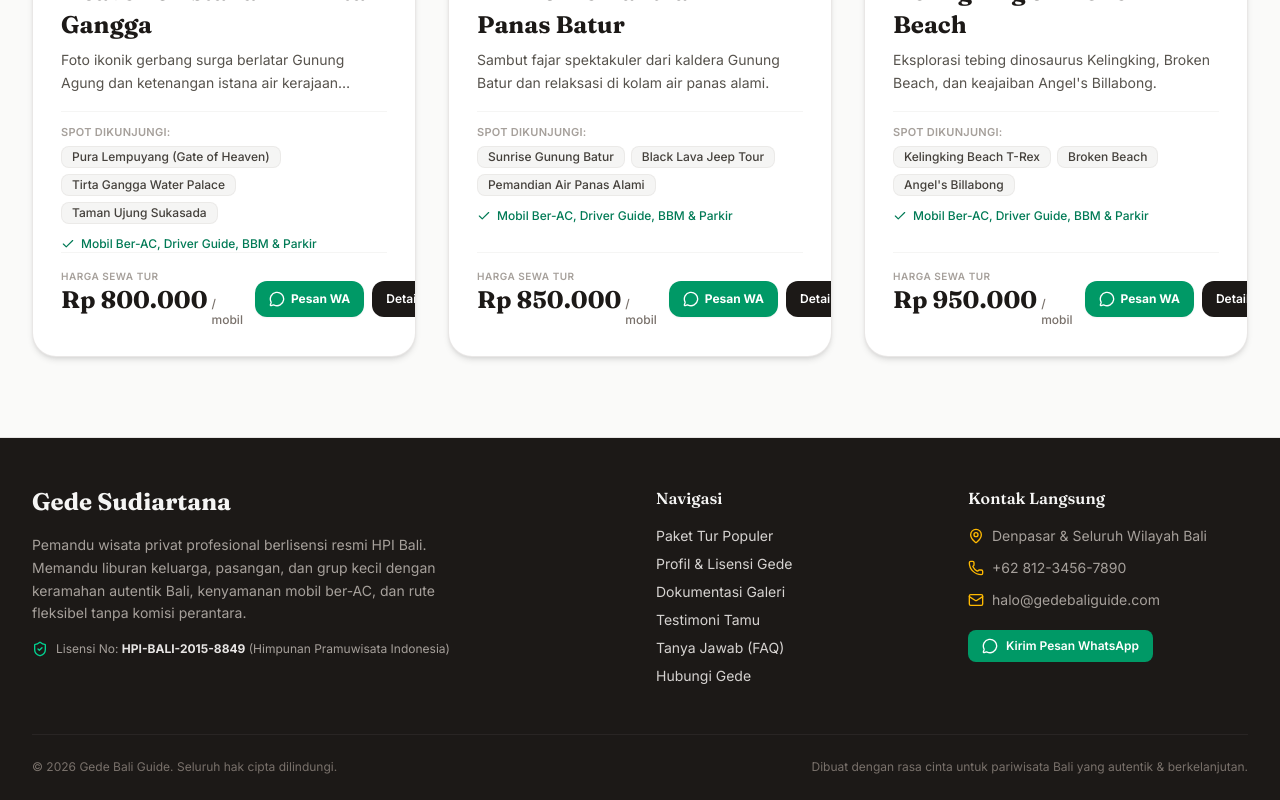
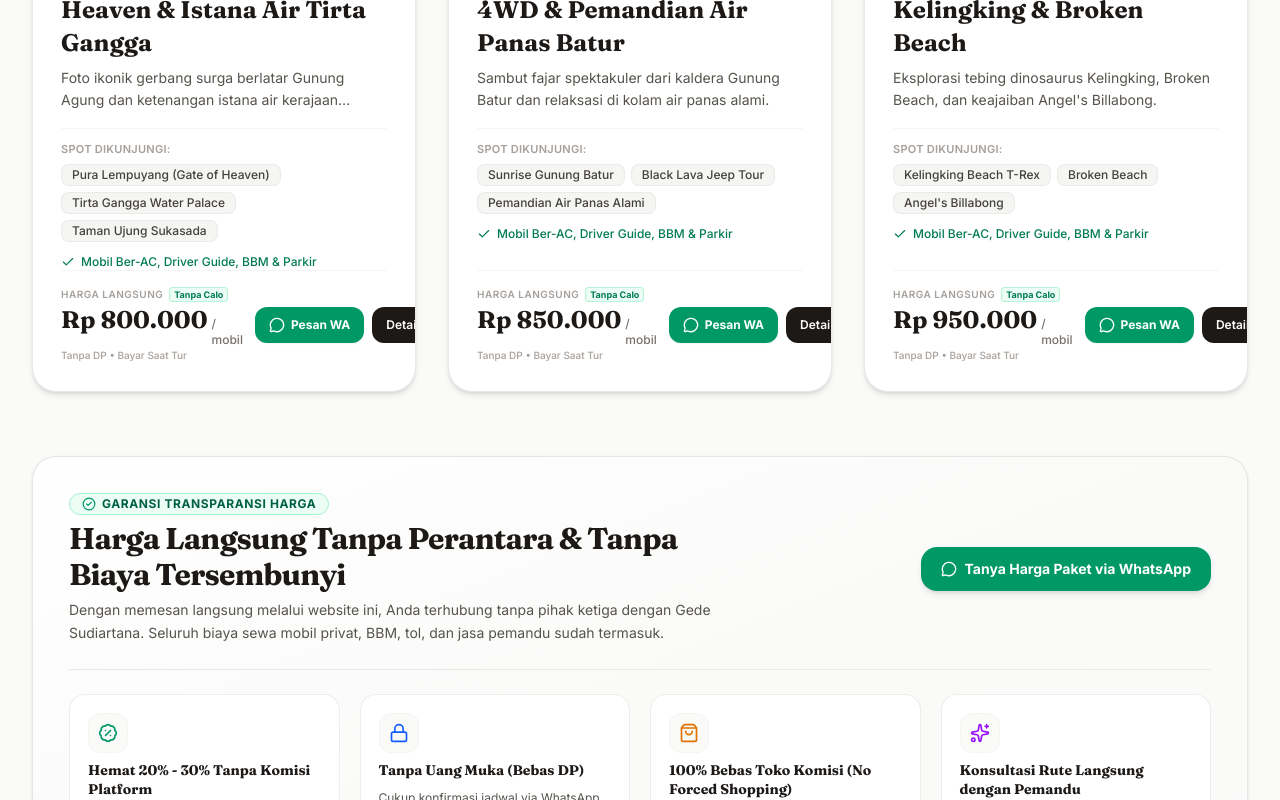
Before and after one commit to sumestawsome/gedebaliguide, a Next.js app: page /tours in a window 1280 px wide. Shown: the part 2000-2800 px from the top of the page. Built offline with nearby package versions, Linux system fonts and the light colour scheme.

Commit message:
feat(tours): display direct-to-guide pricing banner and transparent fee badges

```diff
--- a/src/app/tours/page.tsx
+++ b/src/app/tours/page.tsx
@@ -4,6 +4,7 @@ import Link from "next/link";
 import Navbar from "@/components/layout/Navbar";
 import Footer from "@/components/layout/Footer";
 import ToursCatalog from "@/components/tours/ToursCatalog";
+import DirectPricingBanner from "@/components/tours/DirectPricingBanner";
 import { Compass, ShieldCheck, Car, Clock } from "lucide-react";
 import { getActiveToursSortedByPopularity } from "@/lib/services/tour-service";
 
@@ -135,8 +136,9 @@ export default async function ToursPage() {
         </section>
 
         {/* Catalog Section */}
-        <section className="mx-auto max-w-7xl px-4 sm:px-6 lg:px-8 pt-8 sm:pt-10">
+        <section className="mx-auto max-w-7xl px-4 sm:px-6 lg:px-8 pt-8 sm:pt-10 space-y-12 sm:space-y-16">
           <ToursCatalog initialTours={tours} />
+          <DirectPricingBanner />
         </section>
       </main>
 
--- /dev/null
+++ b/src/components/tours/DirectPricingBanner.tsx
@@ -0,0 +1,89 @@
+"use client";
+
+import React from "react";
+import {
+  ShieldCheck,
+  BadgePercent,
+  Sparkles,
+  ShoppingBag,
+  MessageCircle,
+  CheckCircle2,
+  Lock,
+} from "lucide-react";
+import { getGeneralConsultationUrl } from "@/lib/whatsapp";
+
+export default function DirectPricingBanner() {
+  const waUrl = getGeneralConsultationUrl("tour_card");
+
+  const guarantees = [
+    {
+      icon: <BadgePercent className="h-5 w-5 text-emerald-600" />,
+      title: "Hemat 20% - 30% Tanpa Komisi Platform",
+      desc: "Harga murni lokal langsung ke guide resmi Anda. Tidak ada potongan komisi calo atau biaya platform marketplace OTA.",
+    },
+    {
+      icon: <Lock className="h-5 w-5 text-blue-600" />,
+      title: "Tanpa Uang Muka (Bebas DP)",
+      desc: "Cukup konfirmasi jadwal via WhatsApp. Pembayaran penuh dilakukan saat bertemu langsung di hari penjemputan tur.",
+    },
+    {
+      icon: <ShoppingBag className="h-5 w-5 text-amber-600" />,
+      title: "100% Bebas Toko Komisi (No Forced Shopping)",
+      desc: "Bli Gede tidak akan pernah membawa Anda ke toko suvenir titipan atau galeri calo. Waktu tur sepenuhnya milik Anda.",
+    },
+    {
+      icon: <Sparkles className="h-5 w-5 text-purple-600" />,
+      title: "Konsultasi Rute Langsung dengan Pemandu",
+      desc: "Berdiskusi langsung dengan Bli Gede tentang kondisi fisik rombongan, ritme tempo liburan, dan spot foto terbaik.",
+    },
+  ];
+
+  return (
+    <div className="rounded-3xl border border-stone-200/90 bg-gradient-to-br from-white via-[#fafaf9] to-stone-50 p-6 sm:p-9 shadow-sm">
+      <div className="flex flex-col lg:flex-row items-start lg:items-center justify-between gap-6 pb-6 border-b border-stone-200/80">
+        <div className="space-y-1.5 max-w-2xl">
+          <div className="inline-flex items-center gap-1.5 rounded-full bg-emerald-50 border border-emerald-200 px-3 py-0.5 text-xs font-bold uppercase tracking-wider text-emerald-800">
+            <CheckCircle2 className="h-3.5 w-3.5 text-emerald-600" />
+            <span>Garansi Transparansi Harga</span>
+          </div>
+          <h2 className="font-serif text-2xl sm:text-3xl font-bold text-stone-900 tracking-tight">
+            Harga Langsung Tanpa Perantara & Tanpa Biaya Tersembunyi
+          </h2>
+          <p className="text-xs sm:text-sm text-stone-600 leading-relaxed font-sans">
+            Dengan memesan langsung melalui website ini, Anda terhubung tanpa pihak ketiga dengan Gede Sudiartana. Seluruh biaya sewa mobil privat, BBM, tol, dan jasa pemandu sudah termasuk.
+          </p>
+        </div>
+
+        <a
+          href={waUrl}
+          target="_blank"
+          rel="noopener noreferrer"
+          className="inline-flex items-center justify-center gap-2 rounded-2xl bg-emerald-600 px-5 py-3 text-xs sm:text-sm font-bold text-white shadow-md hover:bg-emerald-500 transition-all shrink-0 w-full sm:w-auto"
+        >
+          <MessageCircle className="h-4 w-4" />
+          <span>Tanya Harga Paket via WhatsApp</span>
+        </a>
+      </div>
+
+      {/* 4 Value Propositions Grid */}
+      <div className="grid grid-cols-1 sm:grid-cols-2 lg:grid-cols-4 gap-5 pt-6">
+        {guarantees.map((item, idx) => (
+          <div
+            key={idx}
+            className="rounded-2xl border border-stone-200/70 bg-white p-4.5 space-y-2 shadow-2xs hover:border-emerald-200 transition-colors"
+          >
+            <div className="flex h-10 w-10 items-center justify-center rounded-xl bg-stone-50 border border-stone-100">
+              {item.icon}
+            </div>
+            <h3 className="font-serif text-sm font-bold text-stone-900 leading-snug">
+              {item.title}
+            </h3>
+            <p className="text-[11px] sm:text-xs text-stone-600 leading-relaxed">
+              {item.desc}
+            </p>
+          </div>
+        ))}
+      </div>
+    </div>
+  );
+}
--- a/src/components/tours/TourCard.tsx
+++ b/src/components/tours/TourCard.tsx
@@ -144,9 +144,14 @@ export default function TourCard({ tour, priority = false }: TourCardProps) {
         {/* Pricing & Actions */}
         <div className="mt-6 pt-4 border-t border-stone-100 flex items-center justify-between gap-3 mt-auto">
           <div>
-            <span className="block text-[10px] font-semibold uppercase tracking-wider text-stone-400">
-              Harga Sewa Tur
-            </span>
+            <div className="flex items-center gap-1.5 mb-0.5">
+              <span className="block text-[10px] font-semibold uppercase tracking-wider text-stone-400">
+                Harga Langsung
+              </span>
+              <span className="text-[9px] font-bold text-emerald-700 bg-emerald-50 px-1 py-0.2 rounded border border-emerald-200/80">
+                Tanpa Calo
+              </span>
+            </div>
             <div className="flex items-baseline gap-1">
               <span className="font-serif text-xl sm:text-2xl font-bold text-stone-900">
                 {formatPrice(tour.price)}
@@ -155,6 +160,9 @@ export default function TourCard({ tour, priority = false }: TourCardProps) {
                 {tour.priceType === "per_person" ? "/ orang" : "/ mobil"}
               </span>
             </div>
+            <span className="block text-[10px] text-stone-400 font-medium">
+              Tanpa DP • Bayar Saat Tur
+            </span>
           </div>
 
           <div className="flex items-center gap-2 shrink-0">
```
